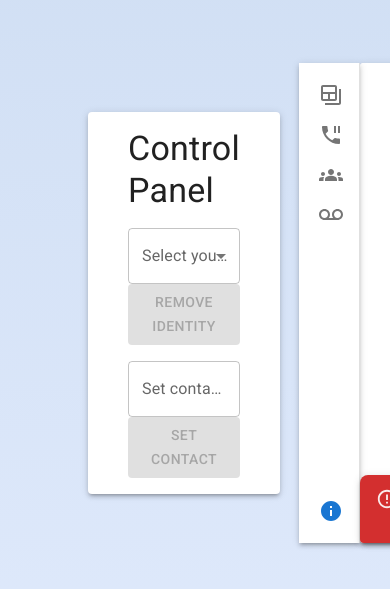
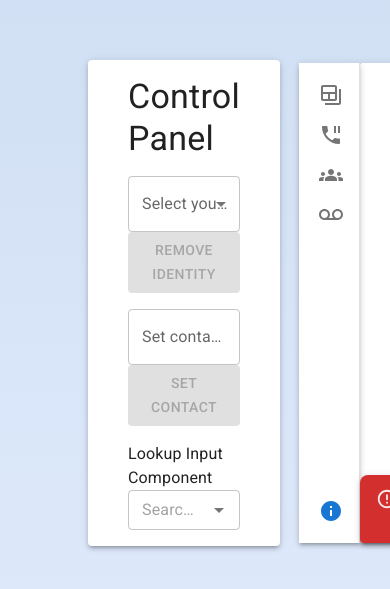
Before and after one commit to silinhas/softphone, a React (Vite) app: page / in a window 390 px wide. Shown: the part 127-716 px from the top of the page. Built offline with nearby package versions, Linux system fonts and the light colour scheme.

Commit message:
Add LookupInput component to Softphone components and update ControlPanel to use it

```diff
--- /dev/null
+++ b/src/Softphone/components/LookupInput/LookupInput.tsx
@@ -0,0 +1,149 @@
+import { Contact, ContactInput, Handlers } from "@/Softphone/types";
+import {
+  Autocomplete,
+  Box,
+  CircularProgress,
+  TextField,
+  debounce,
+} from "@mui/material";
+import React, { useEffect, useMemo, useState } from "react";
+import { ContactListItem } from "../ContactListItem/ContactListItem";
+import { useSoftphone } from "@/Softphone/context/Softphone/context";
+
+interface Props {
+  onLookupContact?: Handlers["onLookupContact"];
+  onSelectContact: (contact: Contact) => void;
+}
+
+export const LookupInput = ({ onLookupContact, onSelectContact }: Props) => {
+  const {
+    contact: { identity: registeredIdentity },
+  } = useSoftphone();
+
+  const [contactList, setContactList] = useState<readonly Contact[]>([]);
+  const [loading, setLoading] = useState(false);
+  const [inputValue, setInputValue] = useState("");
+
+  const fetch = useMemo(
+    () =>
+      debounce(
+        async (
+          request: { input: string },
+          callback: (results?: readonly Contact[]) => void
+        ) => {
+          setLoading(true);
+          let results = await onLookupContact?.(request.input);
+
+          if (!results) {
+            results = [
+              {
+                identity: request.input,
+                isNew: true,
+              } as ContactInput,
+            ];
+          }
+
+          callback(
+            results
+              .filter((contact) => contact.identity !== registeredIdentity)
+              .map((contact) => Contact.buildContact(contact))
+          );
+          setLoading(false);
+        },
+        500
+      ),
+    // eslint-disable-next-line react-hooks/exhaustive-deps
+    []
+  );
+
+  useEffect(() => {
+    let active = true;
+
+    if (inputValue === "") {
+      setContactList([]);
+      return;
+    }
+
+    if (inputValue.length < 3) {
+      return;
+    }
+
+    fetch({ input: inputValue }, (results?: readonly Contact[]) => {
+      if (active) {
+        let newOptions: readonly Contact[] = [];
+
+        if (results) {
+          newOptions = [...newOptions, ...results];
+        }
+
+        setContactList(newOptions);
+      }
+    });
+
+    return () => {
+      active = false;
+    };
+    // eslint-disable-next-line react-hooks/exhaustive-deps
+  }, [inputValue, fetch]);
+
+  const handleChangeLookup = (
+    event: React.SyntheticEvent,
+    contact: Contact | null
+  ) => {
+    event.preventDefault();
+    if (!contact || !contact.identity) return;
+    onSelectContact(contact);
+  };
+
+  const renderOption = (
+    props: React.HTMLAttributes<HTMLLIElement>,
+    option: Contact
+  ) => {
+    return (
+      <Box component={"li"} {...props} key={option.id}>
+        <ContactListItem contact={option} />
+      </Box>
+    );
+  };
+
+  return (
+    <Autocomplete
+      options={contactList}
+      autoComplete
+      filterSelectedOptions
+      loading={loading}
+      renderOption={renderOption}
+      onChange={handleChangeLookup}
+      onInputChange={(event, newInputValue) => {
+        event.preventDefault();
+        setInputValue(newInputValue);
+      }}
+      filterOptions={(x) => x}
+      getOptionKey={(option) => option.id || option.identity}
+      isOptionEqualToValue={(option, value) => option.id === value.id}
+      fullWidth
+      size="small"
+      selectOnFocus
+      clearOnBlur
+      loadingText={"Loading..."}
+      noOptionsText={"No results found."}
+      renderInput={(params) => (
+        <TextField
+          {...params}
+          placeholder="Search User or Phone Number"
+          InputProps={{
+            ...params.InputProps,
+            endAdornment: (
+              <React.Fragment>
+                {loading ? (
+                  <CircularProgress color="inherit" size={20} />
+                ) : null}
+                {params.InputProps.endAdornment}
+              </React.Fragment>
+            ),
+          }}
+        />
+      )}
+    />
+  );
+};
--- a/src/Softphone/components/index.ts
+++ b/src/Softphone/components/index.ts
@@ -10,3 +10,4 @@ export { TimeIndicator } from "./TimeIndicator/TimeIndicator";
 export { Contact } from "./Contact/Contact";
 export { ContactListItem } from "./ContactListItem/ContactListItem";
 export { SideBarPanel } from "./SideBarPanel/SideBarPanel";
+export { LookupInput } from "./LookupInput/LookupInput";
--- a/src/Softphone/index.ts
+++ b/src/Softphone/index.ts
@@ -9,7 +9,10 @@ export {
   Contact,
 } from "./types";
 
+import { LookupInput } from "./components";
+
 export { useSoftphone } from "./hooks/useSoftphone";
 export { default as Softphone } from "./Softphone";
 export { default as SoftphoneProvider } from "./context/Softphone/SoftphoneProvider";
 export { utils } from "./utils/index";
+export { LookupInput };
--- a/src/Softphone/views/lookup/lookup.tsx
+++ b/src/Softphone/views/lookup/lookup.tsx
@@ -1,108 +1,20 @@
 import ArrowBackIcon from "@mui/icons-material/ArrowBack";
-import { Autocomplete, Box, CircularProgress, TextField } from "@mui/material";
-import { ActionButton, ContactListItem } from "@/Softphone/components";
-import {
-  useSoftphone,
-  useSoftphoneDispatch,
-} from "@/Softphone/context/Softphone/context";
+import { Box } from "@mui/material";
+import { ActionButton, LookupInput } from "@/Softphone/components";
+import { useSoftphoneDispatch } from "@/Softphone/context/Softphone/context";
 import { Stack } from "@/Softphone/layouts/Stack";
-import React, { useEffect, useMemo, useState } from "react";
-import { Contact, ContactInput, Handlers } from "@/Softphone/types";
-import { debounce } from "@mui/material/utils";
+import { Contact, Handlers } from "@/Softphone/types";
 
 interface Props {
   onLookupContact?: Handlers["onLookupContact"];
 }
 
 const LookupView = ({ onLookupContact }: Props) => {
-  const {
-    contact: { identity: registeredIdentity },
-  } = useSoftphone();
-  const { setView, selectContact } = useSoftphoneDispatch();
+  const { setView } = useSoftphoneDispatch();
+  const { selectContact } = useSoftphoneDispatch();
 
-  const [inputValue, setInputValue] = useState("");
-  const [contactList, setContactList] = useState<readonly Contact[]>([]);
-  const [loading, setLoading] = useState(false);
-
-  const fetch = useMemo(
-    () =>
-      debounce(
-        async (
-          request: { input: string },
-          callback: (results?: readonly Contact[]) => void
-        ) => {
-          setLoading(true);
-          let results = await onLookupContact?.(request.input);
-
-          if (!results) {
-            results = [
-              {
-                identity: request.input,
-                isNew: true,
-              } as ContactInput,
-            ];
-          }
-
-          callback(
-            results
-              .filter((contact) => contact.identity !== registeredIdentity)
-              .map((contact) => Contact.buildContact(contact))
-          );
-          setLoading(false);
-        },
-        500
-      ),
-    // eslint-disable-next-line react-hooks/exhaustive-deps
-    []
-  );
-
-  useEffect(() => {
-    let active = true;
-
-    if (inputValue === "") {
-      setContactList([]);
-      return;
-    }
-
-    if (inputValue.length < 3) {
-      return;
-    }
-
-    fetch({ input: inputValue }, (results?: readonly Contact[]) => {
-      if (active) {
-        let newOptions: readonly Contact[] = [];
-
-        if (results) {
-          newOptions = [...newOptions, ...results];
-        }
-
-        setContactList(newOptions);
-      }
-    });
-
-    return () => {
-      active = false;
-    };
-  }, [inputValue, fetch]);
-
-  const handleChangeLookup = (
-    event: React.SyntheticEvent,
-    contact: Contact | null
-  ) => {
-    event.preventDefault();
-    if (!contact || !contact.identity) return;
+  const onSelectContact = (contact: Contact) => {
     selectContact(contact);
-  };
-
-  const renderOption = (
-    props: React.HTMLAttributes<HTMLLIElement>,
-    option: Contact
-  ) => {
-    return (
-      <Box component={"li"} {...props} key={option.id}>
-        <ContactListItem contact={option} />
-      </Box>
-    );
   };
 
   return (
@@ -114,43 +26,9 @@ const LookupView = ({ onLookupContact }: Props) => {
         justifyContent={"center"}
       >
         <Box width={"100%"} mx={4}>
-          <Autocomplete
-            options={contactList}
-            autoComplete
-            filterSelectedOptions
-            loading={loading}
-            renderOption={renderOption}
-            onChange={handleChangeLookup}
-            onInputChange={(event, newInputValue) => {
-              event.preventDefault();
-              setInputValue(newInputValue);
-            }}
-            filterOptions={(x) => x}
-            getOptionKey={(option) => option.id || option.identity}
-            isOptionEqualToValue={(option, value) => option.id === value.id}
-            fullWidth
-            size="small"
-            selectOnFocus
-            clearOnBlur
-            loadingText={"Loading..."}
-            noOptionsText={"No results found."}
-            renderInput={(params) => (
-              <TextField
-                {...params}
-                placeholder="Search User or Phone Number"
-                InputProps={{
-                  ...params.InputProps,
-                  endAdornment: (
-                    <React.Fragment>
-                      {loading ? (
-                        <CircularProgress color="inherit" size={20} />
-                      ) : null}
-                      {params.InputProps.endAdornment}
-                    </React.Fragment>
-                  ),
-                }}
-              />
-            )}
+          <LookupInput
+            onLookupContact={onLookupContact}
+            onSelectContact={onSelectContact}
           />
         </Box>
       </Stack.Segment>
--- a/src/app/App.tsx
+++ b/src/app/App.tsx
@@ -43,8 +43,14 @@ const App = () => {
     setContact(contact);
   };
 
-  const handleDirectLookupContact = (contactToLookup: string) => {
-    lookupContact({ identity: contactToLookup });
+  const handleDirectLookupContact = (
+    contactToLookup: string | ContactInput
+  ) => {
+    if (typeof contactToLookup === "string") {
+      return lookupContact({ identity: contactToLookup });
+    } else {
+      lookupContact(contactToLookup);
+    }
   };
 
   const onFetchToken = async (identity: string) => {
@@ -209,7 +215,7 @@ const App = () => {
         contactList={contactList}
         contact={contact}
         handleSetContact={handleSetContact}
-        handleLookupContact={handleDirectLookupContact}
+        handleDirectLookupContact={handleDirectLookupContact}
       />
       <Box>
         <Softphone
--- a/src/app/ControlPanel.tsx
+++ b/src/app/ControlPanel.tsx
@@ -1,4 +1,4 @@
-import { ContactInput } from "@/Softphone";
+import { ContactInput, LookupInput } from "@/Softphone";
 import {
   Avatar,
   Box,
@@ -12,19 +12,20 @@ import {
   TextField,
   Typography,
 } from "@mui/material";
+import { isValidPhoneNumber } from "libphonenumber-js";
 import { useState } from "react";
 
 interface Props {
   contactList: ContactInput[];
   contact?: ContactInput;
   handleSetContact: (contact: ContactInput | undefined) => void;
-  handleLookupContact: (contactToLookup: string) => void;
+  handleDirectLookupContact: (contactToLookup: string | ContactInput) => void;
 }
 
 const ControlPanel = ({
   contact,
   handleSetContact,
-  handleLookupContact,
+  handleDirectLookupContact,
   contactList,
 }: Props) => {
   const [contactInput, setContactInput] = useState("");
@@ -46,8 +47,29 @@ const ControlPanel = ({
       | React.KeyboardEvent<HTMLDivElement>
   ) => {
     event.preventDefault();
-    handleLookupContact(contactInput);
+    handleDirectLookupContact(contactInput);
     setContactInput("");
+  };
+
+  const onLookupContact = async (contactToLookup: string) => {
+    const results = contactList.filter((contact) =>
+      contact.label?.toLowerCase()?.includes(contactToLookup.toLowerCase())
+    );
+
+    if (!results.length && isValidPhoneNumber(contactToLookup, "US")) {
+      return [
+        {
+          identity: contactToLookup,
+          isNew: true,
+        },
+      ];
+    }
+
+    return results;
+  };
+
+  const onSelectContact = (contact: ContactInput) => {
+    handleDirectLookupContact(contact);
   };
 
   return (
@@ -64,7 +86,6 @@ const ControlPanel = ({
     >
       <Box display={"flex"} flexDirection={"column"} gap={2}>
         <Typography variant="h4">Control Panel</Typography>
-
         <Box>
           <FormControl fullWidth>
             <InputLabel id="demo-simple-select-label">
@@ -141,6 +162,14 @@ const ControlPanel = ({
             Set Contact
           </Button>
         </Box>
+
+        <Box>
+          <Typography>Lookup Input Component</Typography>
+          <LookupInput
+            onLookupContact={onLookupContact}
+            onSelectContact={onSelectContact}
+          />
+        </Box>
       </Box>
     </Paper>
   );
```
